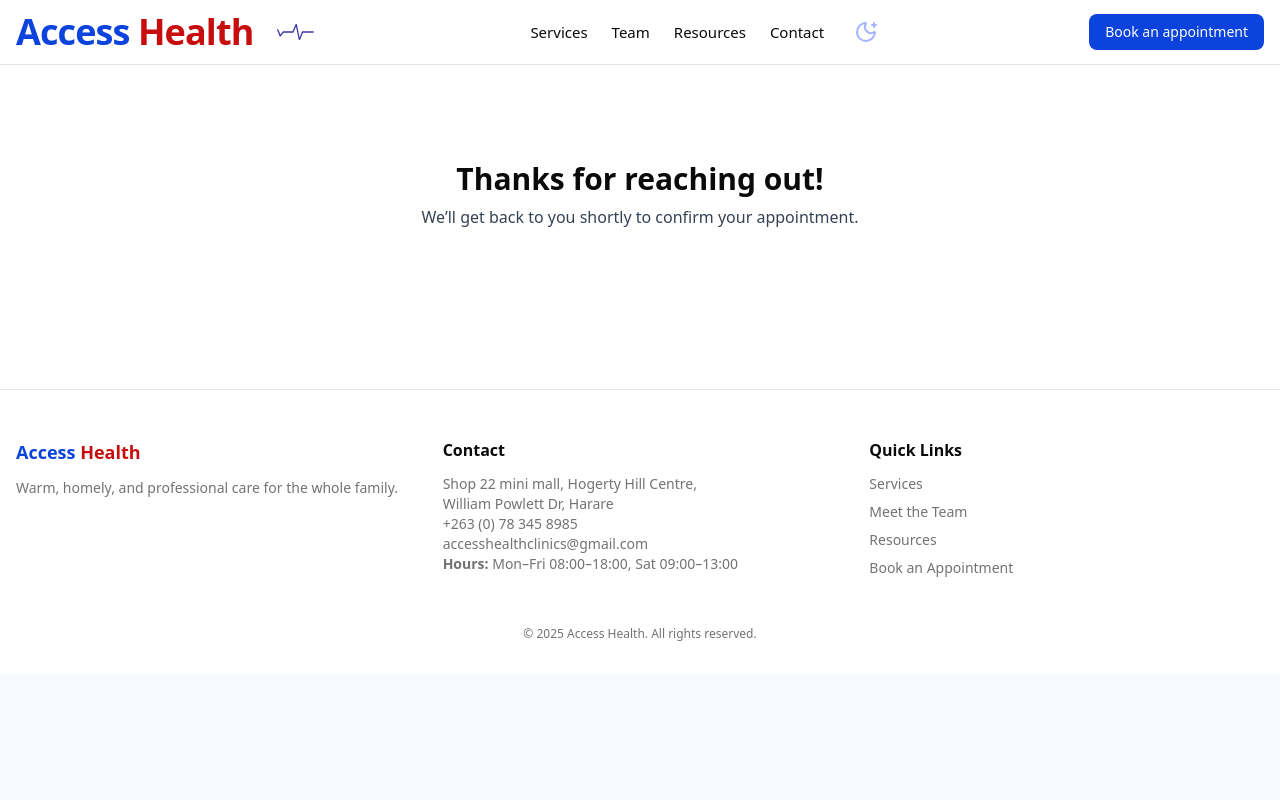
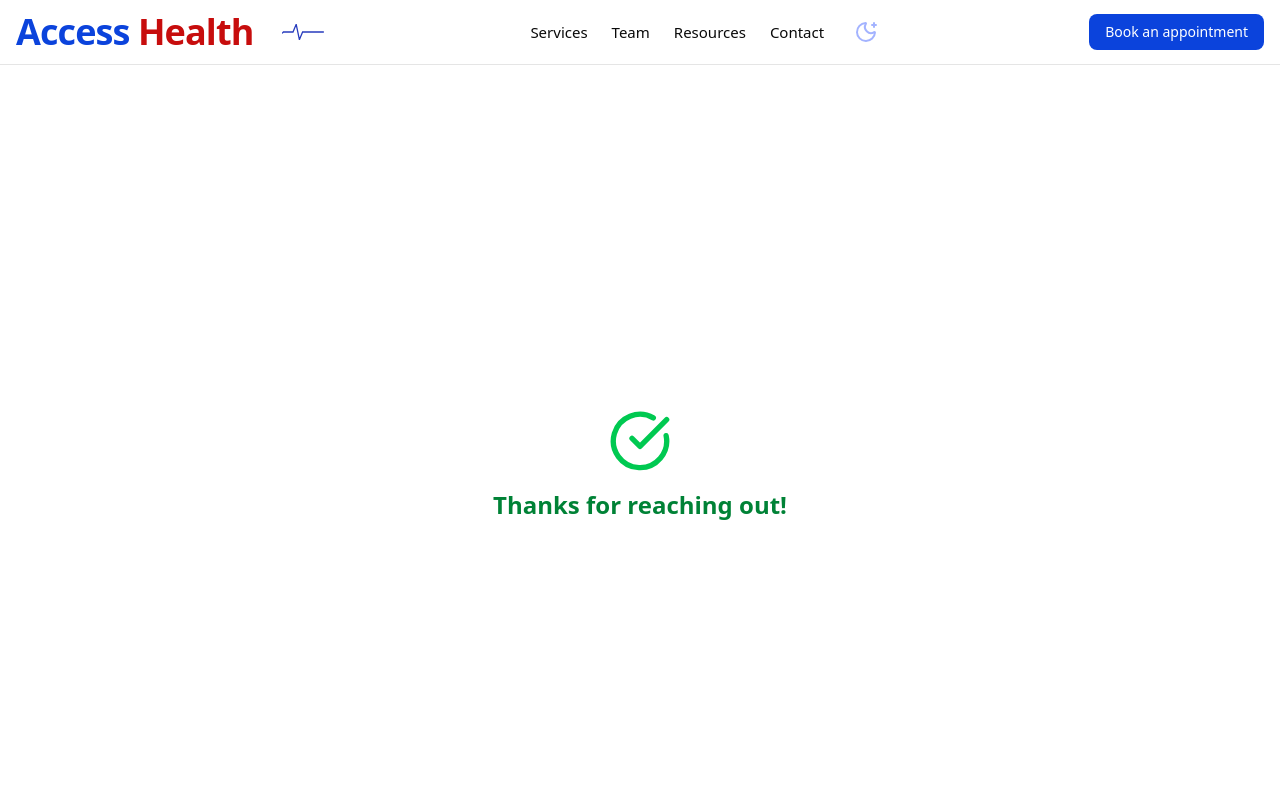
Before and after one commit to liquid-dre/accesshealth, a Next.js app: page /thank-you in a window 1280 px wide. Shown: the top 800 px of the page. Built offline with nearby package versions, Linux system fonts and the light colour scheme; no server answers.

Commit message:
style: Thank you page

```diff
--- a/app/thank-you/page.tsx
+++ b/app/thank-you/page.tsx
@@ -1,12 +1,12 @@
+import { CheckCircle } from "lucide-react";
+
 export default function ThankYou() {
-	return (
-		<section className="section">
-			<div className="container text-center">
-				<h2 className="text-3xl font-semibold">Thanks for reaching out!</h2>
-				<p className="text-gray-700 mt-2">
-					We’ll get back to you shortly to confirm your appointment.
-				</p>
-			</div>
-		</section>
-	);
+  return (
+    <div className="relative h-screen">
+      <div className="absolute inset-0 z-20 flex flex-col items-center justify-center bg-white bg-opacity-90">
+        <CheckCircle size={64} className="text-green-500 mb-4" />
+        <p className="text-2xl font-bold text-green-700">Thanks for reaching out!</p>
+      </div>
+    </div>
+  );
 }
```
